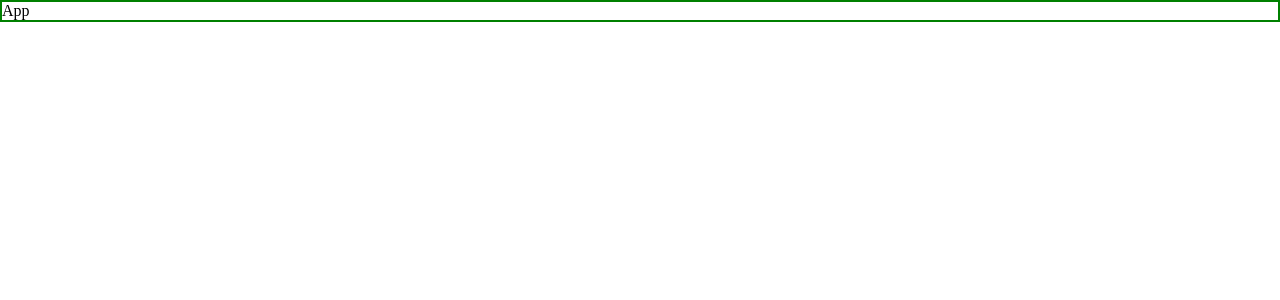
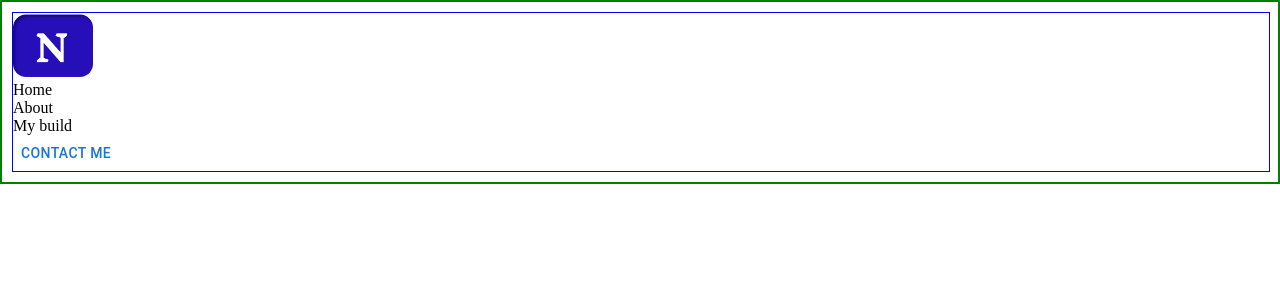
Before and after one commit to NidhiSharma63/portfolio, a React (Create React App) app: page / in a window 1280 px wide. Shown: the top 300 px of the page. Built offline with nearby package versions, Linux system fonts and the light colour scheme.

Commit message:
logo image added

```diff
--- a/src/App.jsx
+++ b/src/App.jsx
@@ -1,5 +1,5 @@
 import React from 'react';
-import Home from './components/Navbar';
+import Navbar from './components/Navbar';
 import About from './components/About';
 import MyProjects from './components/MyProjects';
 import Contact from './components/Contact';
@@ -13,12 +13,15 @@ const App = () => {
     <Box
       border='2px solid green'
       m='auto'
+      p='10px'
       sx={{
         width:{
           xl:'1480px'
         }
 
-      }}>App</Box>
+      }}>
+        <Navbar />
+      </Box>
   )
 }
 
--- a/src/components/Navbar.jsx
+++ b/src/components/Navbar.jsx
@@ -1,8 +1,28 @@
-import React from 'react'
+import React from 'react';
+import { Box,Stack,Button} from '@mui/material';
+import logo from '../Images/logo.png';
 
 const Navbar = () => {
   return (
-    <div>Navbar</div>
+    <Box
+        width='100%'
+        border='1px solid blue'>
+        <Box
+          component='img'
+          src={logo}
+          alt='logo'
+          sx={{
+            width:{sm:'80px',xs:'50px'},
+            marginTop:{sm:'-13px',xs:'-10px'},
+          }}>
+        </Box>
+        <Stack>
+          <a>Home</a>
+          <a>About</a>
+          <a>My build</a>
+        </Stack>
+        <Button>Contact me</Button>
+    </Box>
   )
 }
 
```
Also changed, not shown: src/Images/logo.png (added).
